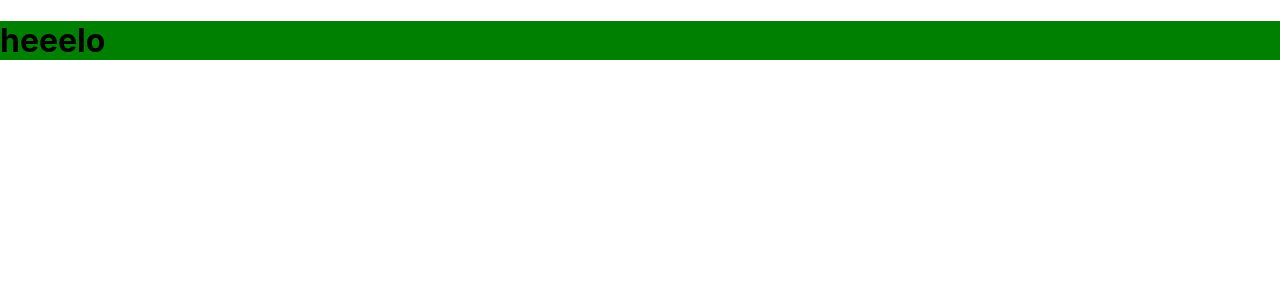
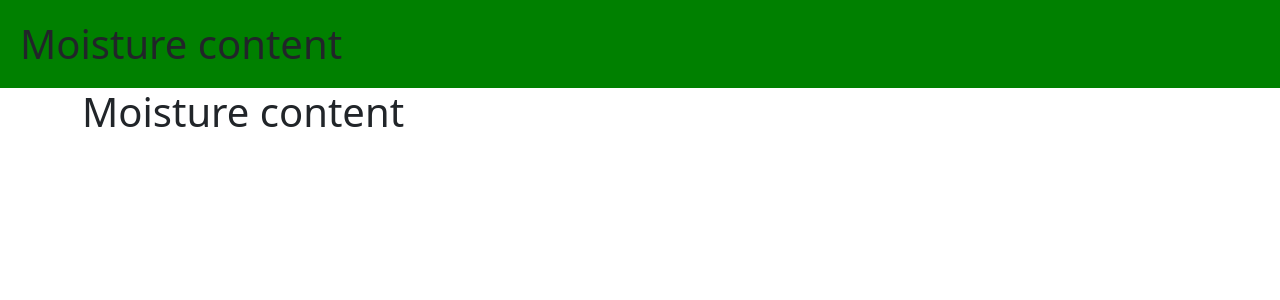
Before and after one commit to tingfukai/moisture, a React (Create React App) app: page / in a window 1280 px wide. Shown: the top 300 px of the page. Built offline with nearby package versions, Linux system fonts and the light colour scheme.

Commit message:
added bootstrap

```diff
--- a/package.json
+++ b/package.json
@@ -6,8 +6,10 @@
     "@testing-library/jest-dom": "^5.11.4",
     "@testing-library/react": "^11.1.0",
     "@testing-library/user-event": "^12.1.10",
+    "bootstrap": "^5.1.3",
     "node-sass": "^4.14.1",
     "react": "^17.0.2",
+    "react-bootstrap": "^2.0.0-rc.1",
     "react-dom": "^17.0.2",
     "react-scripts": "4.0.3",
     "web-vitals": "^1.0.1"
--- a/src/App.css
+++ /dev/null
@@ -1,38 +0,0 @@
-.App {
-  text-align: center;
-}
-
-.App-logo {
-  height: 40vmin;
-  pointer-events: none;
-}
-
-@media (prefers-reduced-motion: no-preference) {
-  .App-logo {
-    animation: App-logo-spin infinite 20s linear;
-  }
-}
-
-.App-header {
-  background-color: #282c34;
-  min-height: 100vh;
-  display: flex;
-  flex-direction: column;
-  align-items: center;
-  justify-content: center;
-  font-size: calc(10px + 2vmin);
-  color: white;
-}
-
-.App-link {
-  color: #61dafb;
-}
-
-@keyframes App-logo-spin {
-  from {
-    transform: rotate(0deg);
-  }
-  to {
-    transform: rotate(360deg);
-  }
-}
--- a/src/App.js
+++ b/src/App.js
@@ -1,11 +1,12 @@
 import logo from './logo.svg';
 import Navbar from './components/navbar/navbar';
-
+import Preparation from './components/preparetion/method';
 function App() {
   return (
     <div className="App">
       <header className="App-header">
         <Navbar />
+        <Preparation />
       </header>
     </div>
   );
--- a/src/components/navbar/nav.scss
+++ b/src/components/navbar/nav.scss
@@ -1,3 +1,9 @@
 .check {
   background-color: green;
+  margin: 0;
+  padding: 0;
+  & h1 {
+    margin: 0;
+    padding: 20px;
+  }
 }
--- a/src/components/navbar/navbar.js
+++ b/src/components/navbar/navbar.js
@@ -4,7 +4,7 @@ import './nav.scss'
 const Navbar = () => {
     return (
         <div className={'check'}>
-            <h1>heeelo</h1>
+            <h1>Moisture content</h1>
         </div>
     );
 };
--- /dev/null
+++ b/src/components/preparetion/method.js
@@ -0,0 +1,12 @@
+import React from "react";
+
+import { Container } from 'react-bootstrap';
+const Preparation = () => {
+    return (
+        <Container>
+            <h1>Moisture content</h1>
+        </Container>
+    );
+};
+
+export default Preparation;
--- a/src/index.css
+++ /dev/null
@@ -1,13 +0,0 @@
-body {
-  margin: 0;
-  font-family: -apple-system, BlinkMacSystemFont, 'Segoe UI', 'Roboto', 'Oxygen',
-    'Ubuntu', 'Cantarell', 'Fira Sans', 'Droid Sans', 'Helvetica Neue',
-    sans-serif;
-  -webkit-font-smoothing: antialiased;
-  -moz-osx-font-smoothing: grayscale;
-}
-
-code {
-  font-family: source-code-pro, Menlo, Monaco, Consolas, 'Courier New',
-    monospace;
-}
--- a/src/index.js
+++ b/src/index.js
@@ -1,6 +1,7 @@
+import 'bootstrap/dist/css/bootstrap.min.css';
 import React from 'react';
 import ReactDOM from 'react-dom';
-import './index.css';
+import './index.scss';
 import App from './App';
 import reportWebVitals from './reportWebVitals';
 
--- /dev/null
+++ b/src/index.scss
@@ -0,0 +1 @@
+@import "~bootstrap/scss/bootstrap";
```
Also changed, not shown: 2 other files (tests, documents, lock files or other folders).
